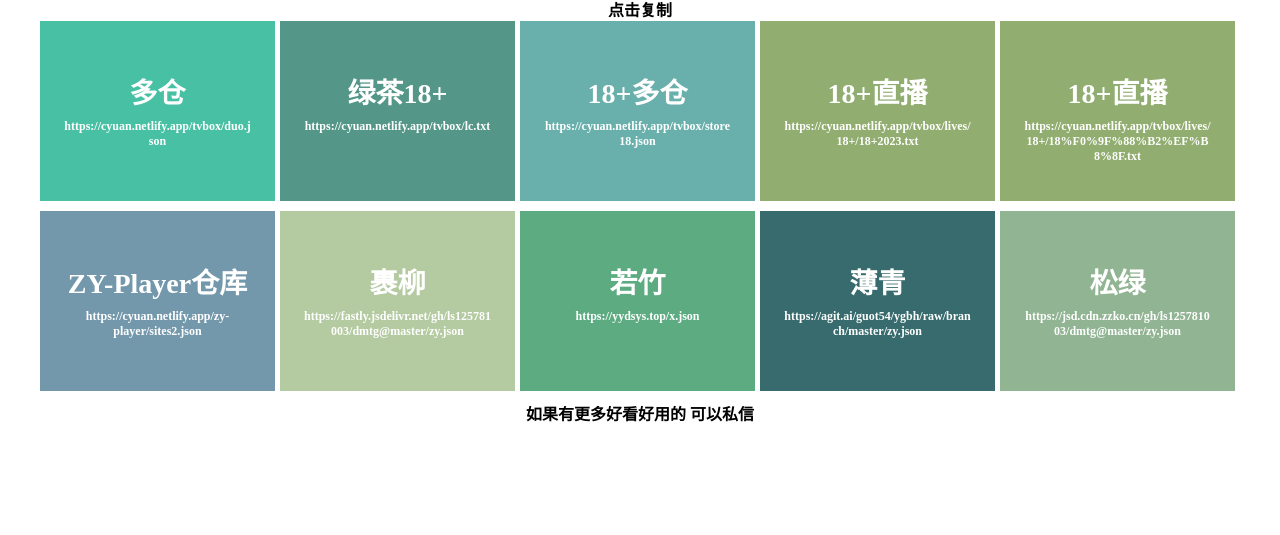
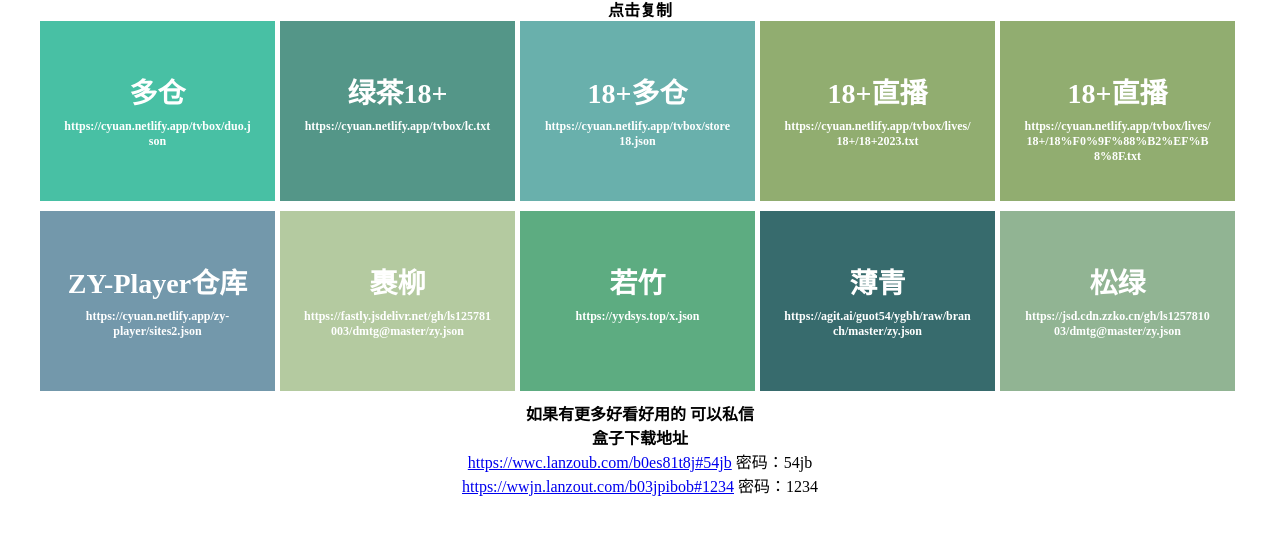
Before and after one commit to czy19950220/yuan.github.io, a plain HTML site: page index.html in a window 1280 px wide. Shown: the part 49-584 px from the top of the page. Drawn offline with nearby package versions, Linux system fonts and the light colour scheme.

Commit message:
Update index.html

```diff
--- a/index.html
+++ b/index.html
@@ -51,7 +51,14 @@
   <center>
     <h4>如果有更多好看好用的 可以私信</h4>
   </center>
+  <center>
+    <h4>盒子下载地址</h4>
 
+    <a href="https://wwc.lanzoub.com/b0es81t8j#54jb">https://wwc.lanzoub.com/b0es81t8j#54jb</a> 密码：54jb
+    <br>
+
+    <a href="https://wwjn.lanzout.com/b03jpibob#1234" blank="_target">https://wwjn.lanzout.com/b03jpibob#1234</a> 密码：1234
+  </center>
 </body>
 <script>
 function Toast(msg, duration) {
```
